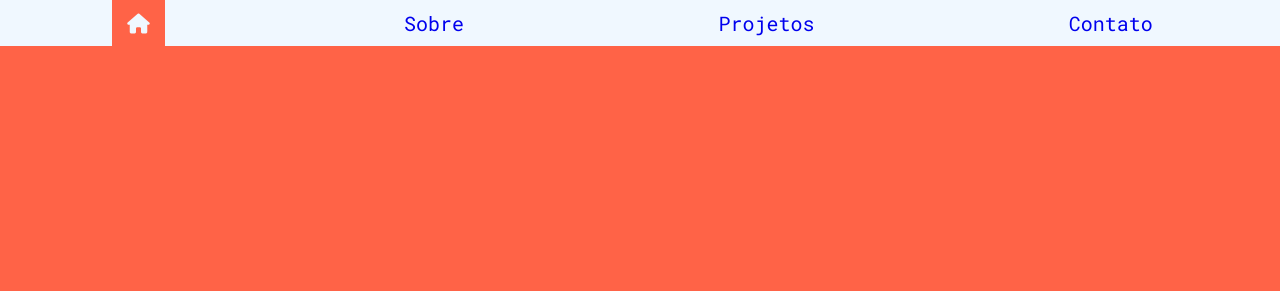
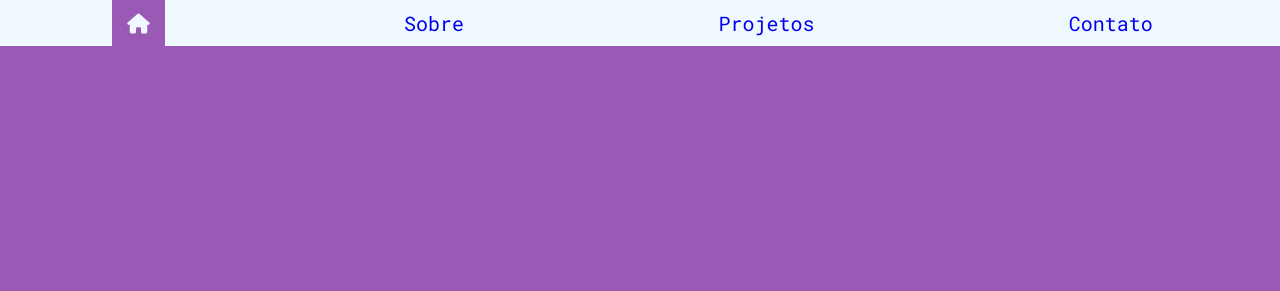
Before and after one commit to gusfelipes/portfolio, a plain HTML site: page index.html in a window 1280 px wide. In both pictures the pointer is over the link 138 px from the left and 23 px from the top of the page. Shown: the top 291 px of the page. Drawn offline with Linux system fonts and the light colour scheme.

Commit message:
update backgroud color

```diff
--- a/css/style.css
+++ b/css/style.css
@@ -6,7 +6,7 @@
 }
 
 body {
-  background-color: tomato;
+  background-color: #9b59b6;
   color: aliceblue;
   /* background: url("../img/fundo.jpg") teal; */
   /* background-size: auto 100vh; */
@@ -69,7 +69,7 @@ header {
 
 .menu a:hover,
 .menu a:active {
-  background-color: tomato;
+  background-color: #9b59b6;
   color: aliceblue;
   transition: background-color 500ms, color 500ms;
 }
@@ -152,7 +152,7 @@ header {
 
 .sobre a:hover {
   background-color: aliceblue;
-  color: tomato;
+  color: #9b59b6;
 }
 
 .sobre .avatar {
```
